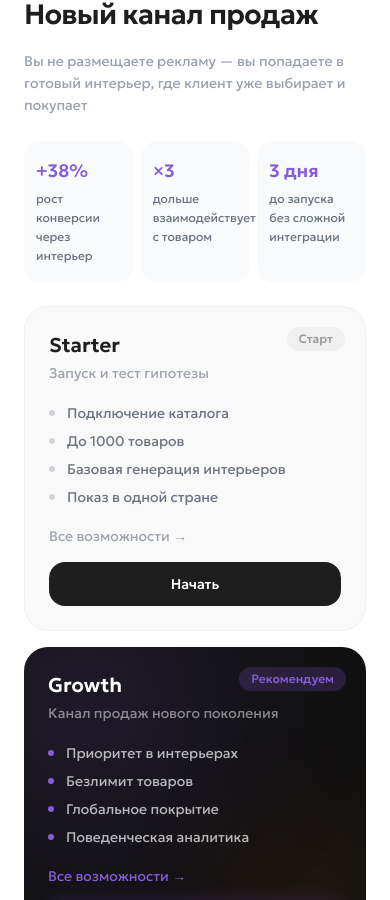
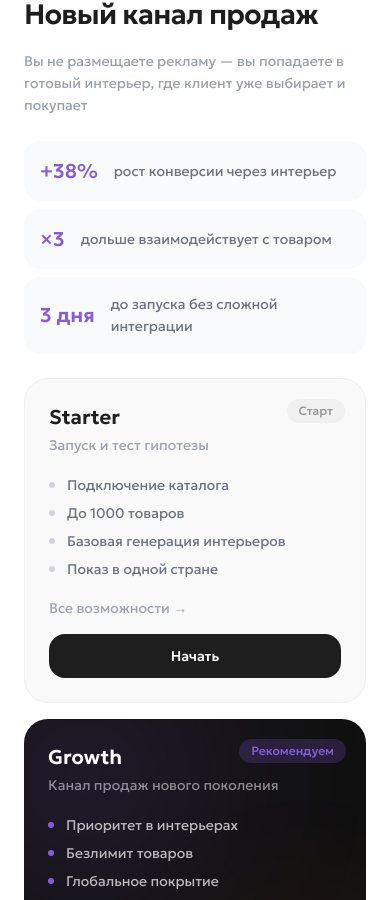
Before and after one commit to roomforia/roomforia, a Next.js app: page /partners in a window 390 px wide. Shown: the part 4511-5411 px from the top of the page. Built offline with nearby package versions, Linux system fonts and the light colour scheme.

Commit message:
fix: стрелка hero крупнее, partners stats вертикально на мобиле, скрыть телефон how на мобиле

```diff
--- a/src/components/Hero.tsx
+++ b/src/components/Hero.tsx
@@ -189,11 +189,11 @@ export default function Hero() {
           <div className="absolute top-1/2 z-50 -translate-y-1/2" style={{ left: `${position}%` }}
             onMouseDown={(e) => { e.stopPropagation(); setDrag(true) }}
             onTouchStart={(e) => { e.stopPropagation(); setDrag(true) }}>
-            <div className="-translate-x-1/2 w-12 h-12 flex items-center justify-center">
-              <div className="absolute w-14 h-14 bg-white/20 blur-xl rounded-full" />
-              <div className="relative w-10 h-10 bg-white rounded-full shadow-[0_4px_20px_rgba(0,0,0,0.2)] flex items-center justify-center">
-                <svg width="18" height="18" viewBox="0 0 18 18" fill="none">
-                  <path d="M5 9H13M5 9L7.5 6.5M5 9L7.5 11.5M13 9L10.5 6.5M13 9L10.5 11.5" stroke="#1E1E1E" strokeWidth="1.5" strokeLinecap="round" strokeLinejoin="round" />
+            <div className="-translate-x-1/2 w-16 h-16 flex items-center justify-center">
+              <div className="absolute w-20 h-20 bg-white/20 blur-xl rounded-full" />
+              <div className="relative w-14 h-14 bg-white rounded-full shadow-[0_4px_24px_rgba(0,0,0,0.25)] flex items-center justify-center border-2 border-[#d66501]/30">
+                <svg width="24" height="24" viewBox="0 0 24 24" fill="none">
+                  <path d="M7 12H17M7 12L10 9M7 12L10 15M17 12L14 9M17 12L14 15" stroke="#d66501" strokeWidth="2" strokeLinecap="round" strokeLinejoin="round" />
                 </svg>
               </div>
             </div>
--- a/src/components/how/HeroInteractive.tsx
+++ b/src/components/how/HeroInteractive.tsx
@@ -259,10 +259,10 @@ export default function HeroInteractive() {
           {/* Лёгкий оверлей */}
           <div className="absolute inset-0 bg-black/5 pointer-events-none" />
 
-          {/* PHONE — absolute внутри, не обрезается clip-path */}
+          {/* PHONE — скрыт на мобиле, только десктоп */}
           <div
             ref={phoneRef}
-            className="absolute z-20 pointer-events-none"
+            className="hidden md:block absolute z-20 pointer-events-none"
             style={{
               width: "clamp(100px, 25vw, 190px)",
               height: "clamp(216px, 54vw, 410px)",
--- a/src/components/partners/Pricing.tsx
+++ b/src/components/partners/Pricing.tsx
@@ -97,7 +97,7 @@ export default function Pricing() {
           </div>
 
           {/* STATS */}
-          <div className="grid grid-cols-3 gap-2 md:gap-4 mb-6 md:mb-16">
+          <div className="flex flex-col sm:grid sm:grid-cols-3 gap-2 md:gap-4 mb-6 md:mb-16">
             {stats.map((item, i) => (
               <motion.div
                 key={i}
@@ -105,10 +105,10 @@ export default function Pricing() {
                 whileInView={{ opacity: 1, y: 0 }}
                 viewport={{ once: true }}
                 transition={{ duration: 0.5, ease: [0.22, 1, 0.36, 1], delay: i * 0.08 }}
-                className="bg-gray-50 rounded-2xl px-3 md:px-6 py-4 md:py-5"
+                className="bg-gray-50 rounded-2xl px-4 md:px-6 py-4 md:py-5 flex sm:block items-center gap-4"
               >
-                <div className="text-lg md:text-2xl font-semibold text-[#855dda] mb-1">{item.num}</div>
-                <p className="text-gray-500 text-xs md:text-sm">{item.label}</p>
+                <div className="text-xl md:text-2xl font-semibold text-[#855dda] flex-shrink-0">{item.num}</div>
+                <p className="text-gray-500 text-sm md:text-sm">{item.label}</p>
               </motion.div>
             ))}
           </div>
```
